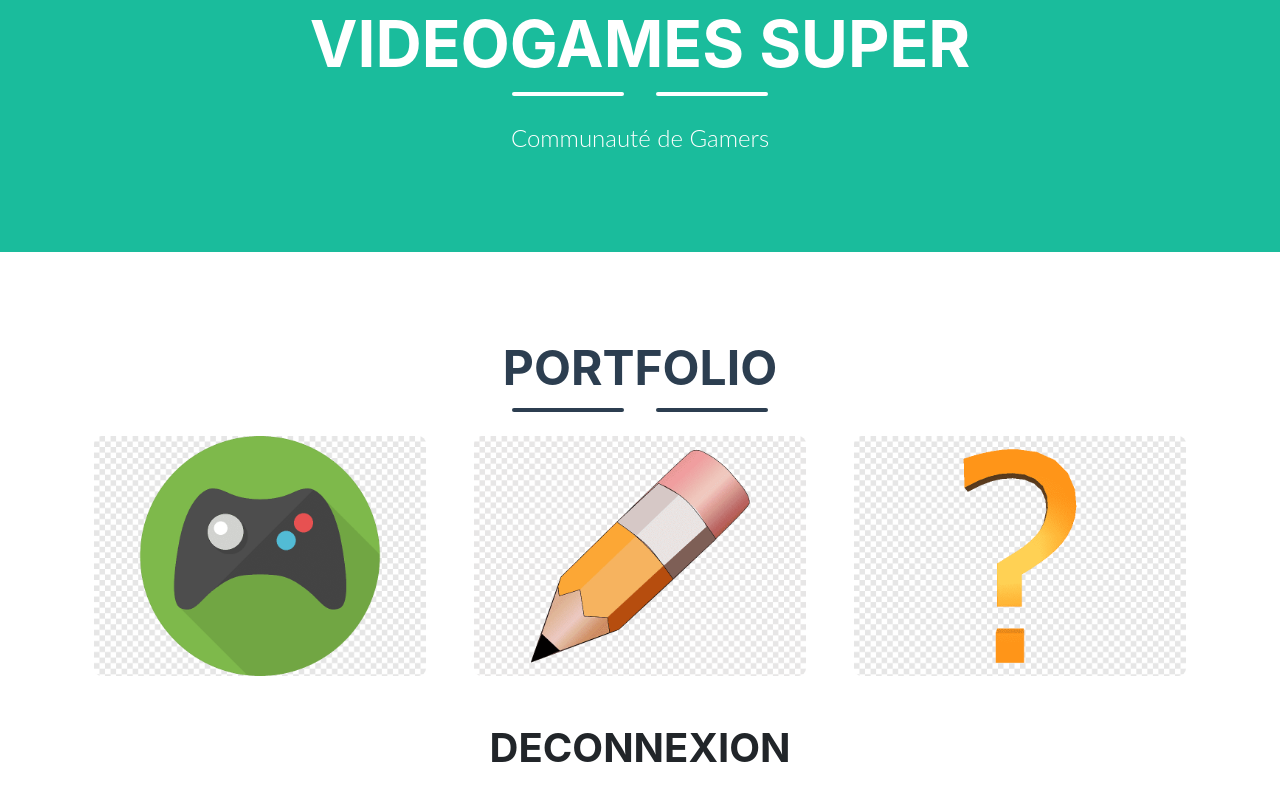
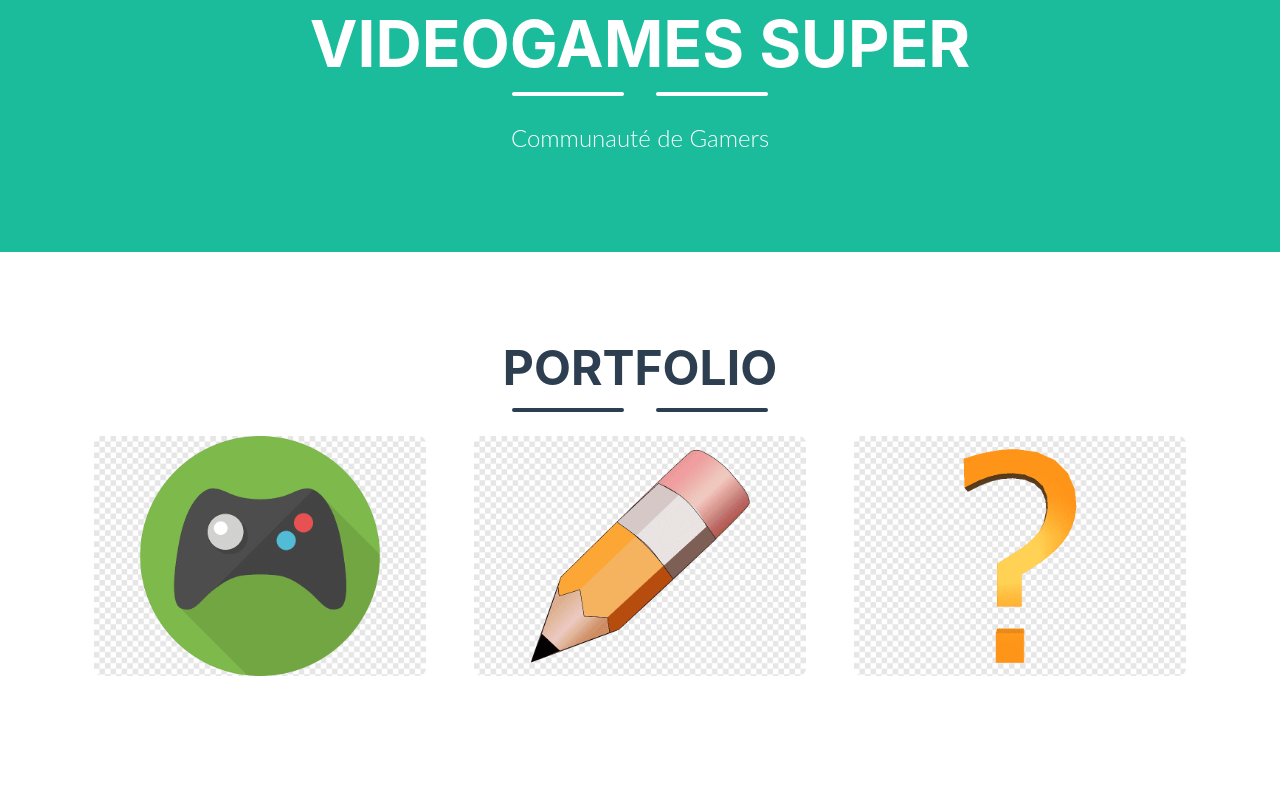
Before and after one commit to Davidreina31/Videogamessuper.angular, an Angular app: page /home in a window 1280 px wide. Shown: the part 432-1232 px from the top of the page. Built offline with nearby package versions, Linux system fonts and the light colour scheme.

Commit message:
testCancel

```diff
--- a/src/app/home/home.component.html
+++ b/src/app/home/home.component.html
@@ -55,7 +55,6 @@
                     <img class="img-fluid" src="assets/img/HomeIcons/questions.png" alt="" />
                 </div>
             </div>
-            <h1>DECONNEXION</h1>
         </div>
     </div>
 </section>
```
